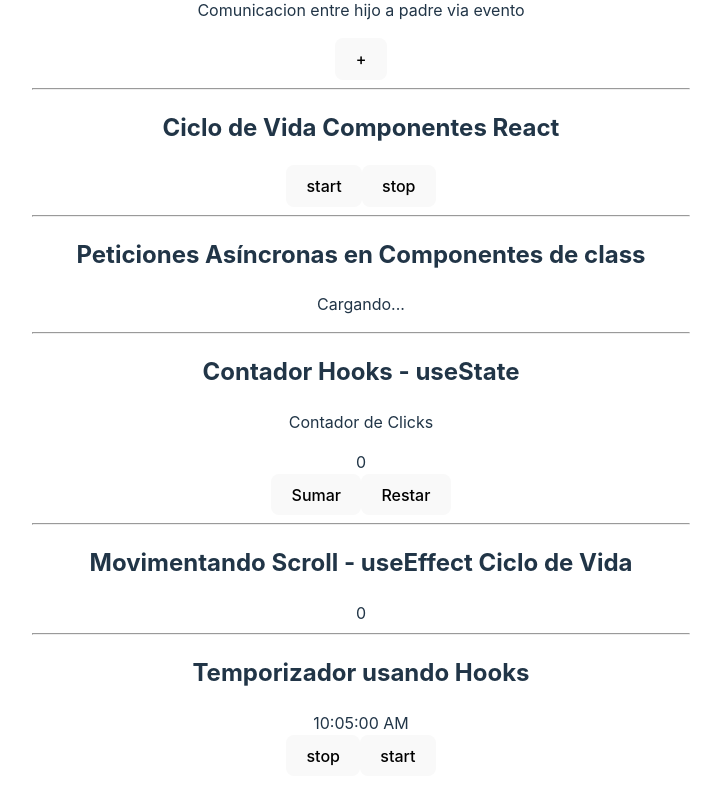
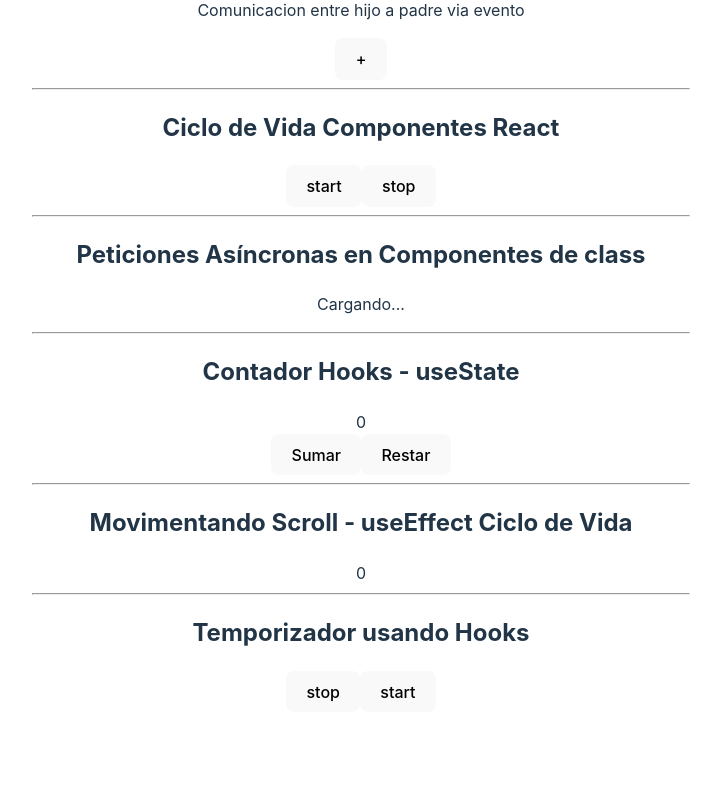
Before and after one commit to JulioSeraf/React-Curso, a React (Vite) app in the folder React-Curso/: page / in a window 1280 px wide. Shown: the part 2152-2952 px from the top of the page, without its empty margins (279-1000 px from the left). After the commit the page ends 2896 px from the top, so only its background shows below. Built offline with nearby package versions, Linux system fonts and the light colour scheme; no server answers.

Commit message:
terminado exercicio de Reloj con useEffect

```diff
--- a/React-Curso/src/componentes/ContadorHooks.jsx
+++ b/React-Curso/src/componentes/ContadorHooks.jsx
@@ -8,7 +8,7 @@ export default function ContadorHooks(props){
     return(
         <>
         <h2>Contador Hooks - useState</h2>
-        <p>Contador de {props.titulo}</p>
+        {/* <p>Contador de {props.titulo}</p> */}
         <div>{contador}</div>
         <nav>
             <button onClick={()=> setContador(contador + 1)}>Sumar</button>
@@ -18,6 +18,6 @@ export default function ContadorHooks(props){
     );
 };
 
-ContadorHooks.defaultProps={
-    titulo:"Clicks"
-};
+// ContadorHooks.defaultProps={
+//     titulo:"Clicks"
+// };
--- a/React-Curso/src/componentes/RelojHooks.jsx
+++ b/React-Curso/src/componentes/RelojHooks.jsx
@@ -4,24 +4,31 @@ export default function RelojHooks(){
     const [hora, setHora] = useState(new Date().toLocaleTimeString());
     const [visible, setVisible] = useState(false);
 
+    function Reloj(props){
+        return <span>{props.hora}</span>
+    }
+
     useEffect(()=>{
 
         let temporizador;
 
         if(visible){
+            console.log("Fase de montaje y atualzazion");
             temporizador = setInterval(()=>{
                 setHora(new Date().toLocaleTimeString());
             },1000);
         }else{
-           return ()=>{
             clearInterval(temporizador)
         };
+        return ()=>{
+         console.log("Fase de desmontaje");
+         clearInterval(temporizador)
         };
     },[visible]);
 
     return(<>
         <h2>Temporizador usando Hooks</h2>
-        <span>{hora}</span>
+        {visible && <Reloj hora={hora}/>}
         <nav>
             <button onClick={()=>{setVisible(false)}}>stop</button>
             <button onClick={()=>{setVisible(true)}}>start</button>
```
